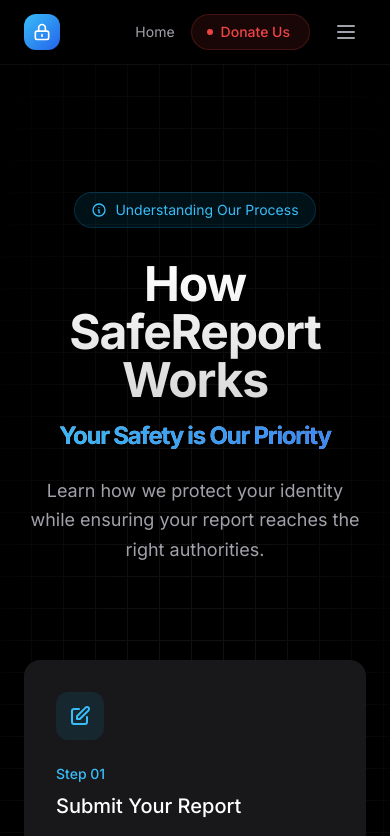
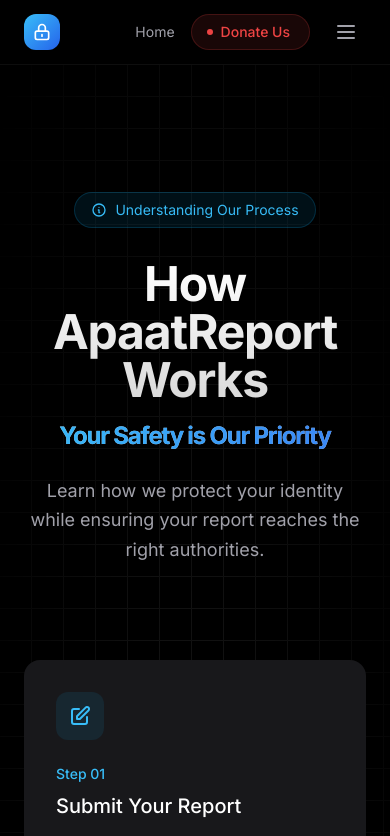
Before and after one commit to nilavtalukdar06/apaat-report, a Next.js app: page /how-it-works in a window 390 px wide. Shown: the top 836 px of the page. Built offline with nearby package versions, Linux system fonts and the light colour scheme.

Commit message:
Added more responsiveness to the admin dashboard

```diff
--- a/app/dashboard/page.tsx
+++ b/app/dashboard/page.tsx
@@ -93,7 +93,7 @@
     <div className="min-h-screen bg-black text-white relative overflow-x-hidden">
       <nav className="border-b border-neutral-800 bg-black/50 backdrop-blur-xl sticky top-0 z-20">
         <div className="max-w-7xl mx-auto px-4 sm:px-6 lg:px-8 py-4">
-          <div className="flex justify-between items-center">
+          <div className="flex justify-between items-center max-[460px]:flex-col max-[460px]:items-start gap-y-6">
             <h1 className="text-2xl font-bold bg-gradient-to-r from-blue-400 to-blue-600 bg-clip-text text-transparent">
               Admin Dashboard
             </h1>
--- a/app/how-it-works/page.tsx
+++ b/app/how-it-works/page.tsx
@@ -7,7 +7,7 @@
         <div className="mx-auto max-w-5xl">
           {/* Header Section */}
           <div className="flex flex-col items-center text-center">
-            <div className="inline-flex h-9 items-center gap-2 rounded-full border border-sky-500/20 bg-sky-500/10 px-4 text-sm text-sky-400">
+            <div className="inline-flex h-9 items-center gap-2 rounded-full border border-sky-500/20 bg-sky-500/10 px-4 text-sm text-sky-400 animate-pulse">
               <svg
                 className="h-4 w-4"
                 fill="none"
@@ -25,7 +25,7 @@
             </div>
 
             <h1 className="mt-8 bg-gradient-to-b from-white to-white/80 bg-clip-text text-5xl font-bold tracking-tight text-transparent">
-              How SafeReport Works
+              How ApaatReport Works
               <span className="block text-2xl mt-4 bg-gradient-to-r from-sky-400 to-blue-500 bg-clip-text text-transparent">
                 Your Safety is Our Priority
               </span>
```
